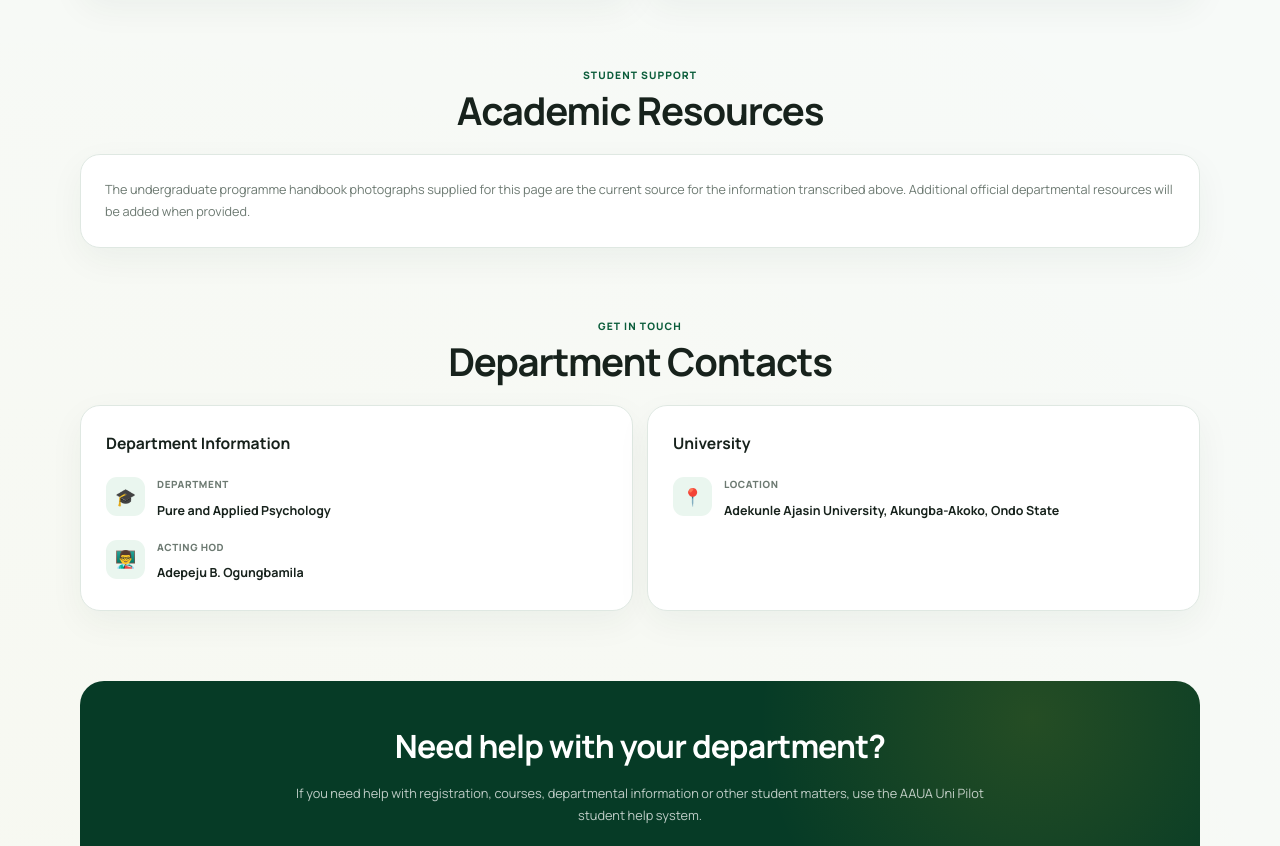
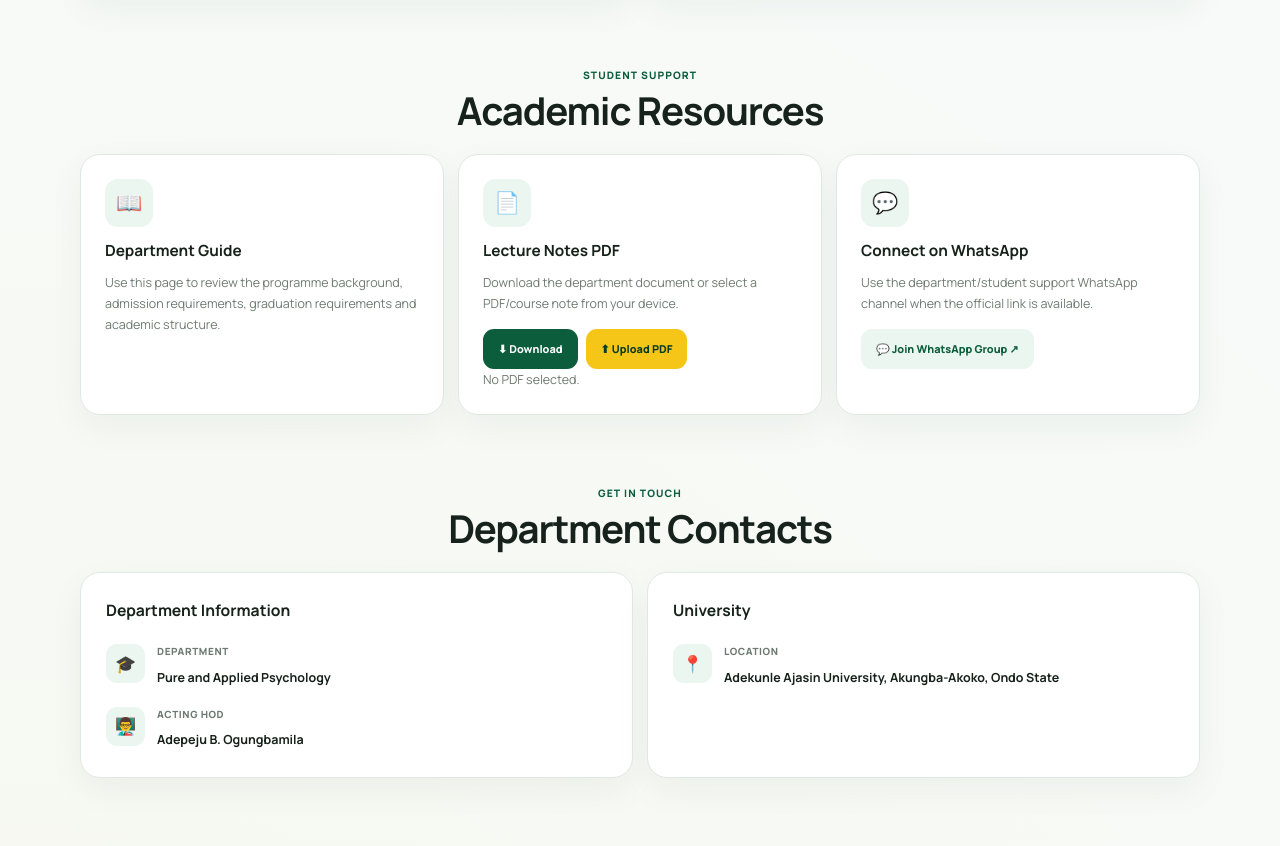
Before and after one commit to t78195417-ui/Tomi_Unipilot, a plain HTML site: page pure-and-applied-psychology.html in a window 1280 px wide. Shown: the part 4355-5201 px from the top of the page. Drawn offline with Linux system fonts and the light colour scheme.

Commit message:
Match Psychology academic resources to ICT template

```diff
--- a/pure-and-applied-psychology.html
+++ b/pure-and-applied-psychology.html
@@ -507,7 +507,40 @@ footer{border-top:1px solid var(--border)}
     <div class="content-card"><h3>400 Level</h3><div class="table-wrap"><table class="course-table"><thead><tr><th>Semester</th><th>Compulsory</th><th>GST</th><th>ENT</th><th>Electives</th></tr></thead><tbody><tr><td>1st</td><td>12</td><td>–</td><td>–</td><td>3/4</td></tr><tr><td>2nd</td><td>11</td><td>–</td><td>–</td><td>4/5</td></tr><tr class="total-row"><td>Total</td><td>23</td><td>–</td><td>–</td><td>7/9</td></tr></tbody></table></div></div>
   </div>
 </section>
-<section class="department-section" id="resources"><div class="section-heading"><span>Student Support</span><h2>Academic Resources</h2></div><div class="content-card"><p>The undergraduate programme handbook photographs supplied for this page are the current source for the information transcribed above. Additional official departmental resources will be added when provided.</p></div></section>
+<section class="department-section" id="resources">
+  <div class="section-heading">
+    <span>Student Support</span>
+    <h2>Academic Resources</h2>
+  </div>
+  <div class="resource-grid">
+    <div class="resource-card">
+      <div class="resource-icon">📖</div>
+      <h3>Department Guide</h3>
+      <p>Use this page to review the programme background, admission requirements, graduation requirements and academic structure.</p>
+    </div>
+
+    <div class="resource-card">
+      <div class="resource-icon">📄</div>
+      <h3>Lecture Notes PDF</h3>
+      <p>Download the department document or select a PDF/course note from your device.</p>
+      <div class="resource-actions">
+        <a class="download-button" aria-disabled="true" title="The official department PDF has not yet been provided">⬇ Download</a>
+        <label class="upload-button" for="psychologyPdfUpload">⬆ Upload PDF</label>
+        <input id="psychologyPdfUpload" class="file-input" type="file" accept="application/pdf,.pdf">
+      </div>
+      <p id="uploadStatus" class="upload-status">No PDF selected.</p>
+    </div>
+
+    <div class="resource-card">
+      <div class="resource-icon">💬</div>
+      <h3>Connect on WhatsApp</h3>
+      <p>Use the department/student support WhatsApp channel when the official link is available.</p>
+      <div class="resource-actions">
+        <a class="whatsapp-button" aria-disabled="true" title="The official department WhatsApp link has not yet been provided">💬 Join WhatsApp Group ↗</a>
+      </div>
+    </div>
+  </div>
+</section>
 <section class="department-section"><div class="section-heading"><span>Get in Touch</span><h2>Department Contacts</h2></div><div class="contact-grid"><div class="contact-card"><h3>Department Information</h3><div class="contact-item"><div class="contact-item-icon">🎓</div><div><span>Department</span><strong>Pure and Applied Psychology</strong></div></div><div class="contact-item"><div class="contact-item-icon">👨‍🏫</div><div><span>Acting HOD</span><strong>Adepeju B. Ogungbamila</strong></div></div></div><div class="contact-card"><h3>University</h3><div class="contact-item"><div class="contact-item-icon">📍</div><div><span>Location</span><strong>Adekunle Ajasin University, Akungba-Akoko, Ondo State</strong></div></div></div></div></section>
 <section class="department-section" id="help"><div class="help-box"><h2>Need help with your department?</h2><p>If you need help with registration, courses, departmental information or other student matters, use the AAUA Uni Pilot student help system.</p><a href="help.html" class="help-button">Get Department Help →</a></div></section>
 </main>
```
